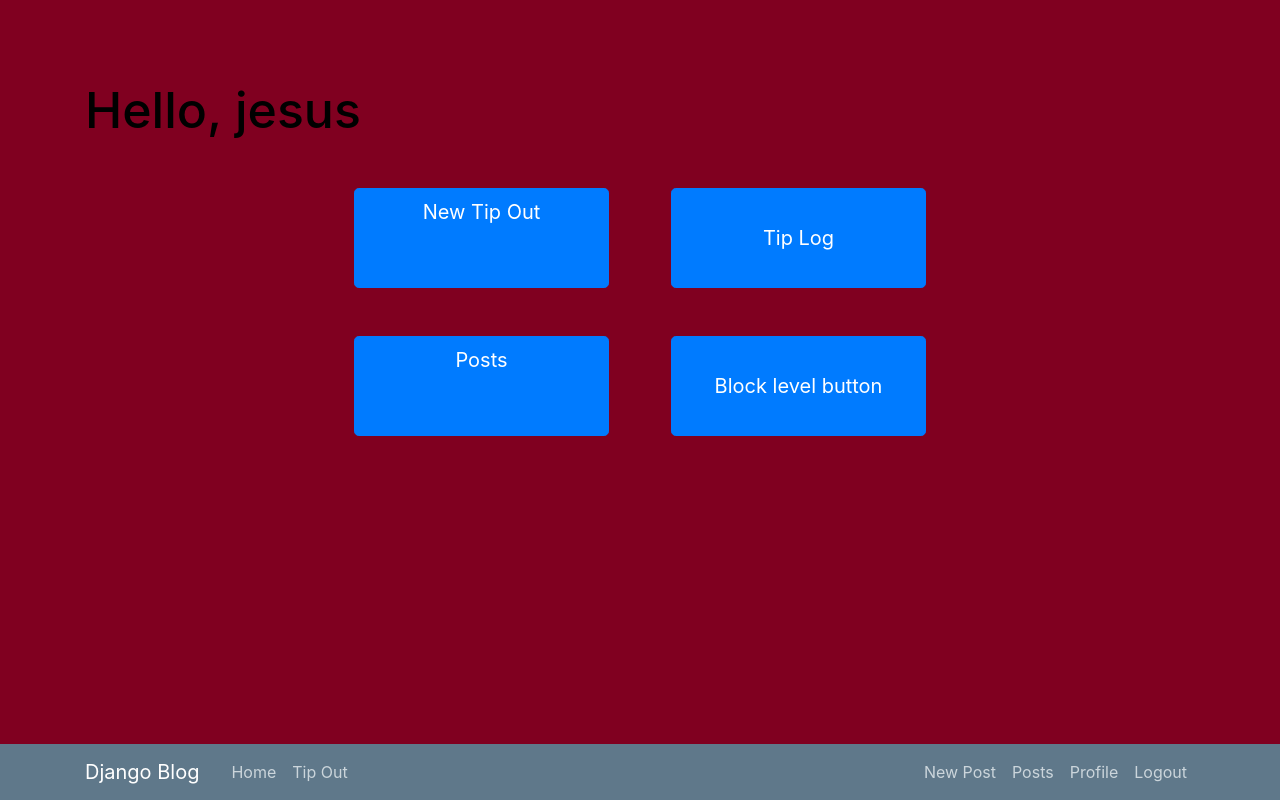
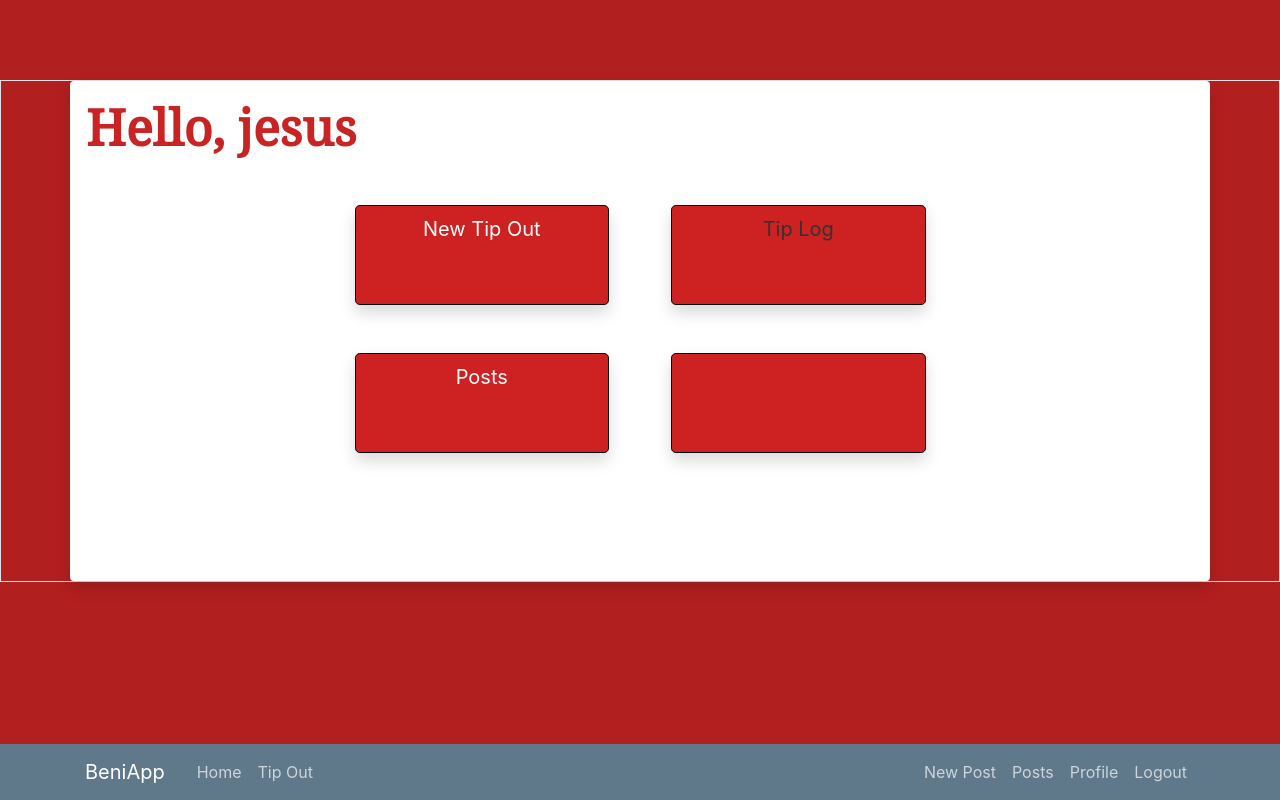
Before and after one commit to jesusvita/benihanaTipOut2, a Django app: page / in a window 1280 px wide. Run offline with Django 3.2, Linux system fonts and the light colour scheme; a user stored in the database is signed in; some libraries are stand-ins or nearby versions.

Commit message:
Added Font to greeting and some UI  changings

```diff
--- a/blog/templates/blog/base.html
+++ b/blog/templates/blog/base.html
@@ -9,20 +9,20 @@
 
     <!-- Bootstrap CSS -->
     <link rel="stylesheet" href="https://stackpath.bootstrapcdn.com/bootstrap/4.3.1/css/bootstrap.min.css" integrity="sha384-ggOyR0iXCbMQv3Xipma34MD+dH/1fQ784/j6cY/iJTQUOhcWr7x9JvoRxT2MZw1T" crossorigin="anonymous">
-
+    <link href="https://fonts.googleapis.com/css?family=Noto+Serif&display=swap" rel="stylesheet">
     <link rel="stylesheet" type="text/css" href="{% static 'blog/main.css' %}">
 
     {% if title %}
-    <title> Django Blog - {{ title }}</title>
+    <title> BeniApp - {{ title }}</title>
     {% else %}
-    <title> Django Blog</title>
+    <title> BeniApp</title>
     {% endif %}
 </head>
-<body style="background-color:#800020;">
+<body class = "border h-100" style="background-color:#ac0e0eec;">
     <header class="site-header">
       <nav class="navbar navbar-expand-md navbar-dark bg-steel fixed-bottom">
         <div class="container">
-          <a class="navbar-brand mr-4" href="/">Django Blog</a>
+          <a class="navbar-brand mr-4" href="/">BeniApp</a>
           <button class="navbar-toggler" type="button" data-toggle="collapse" data-target="#navbarToggle" aria-controls="navbarToggle" aria-expanded="false" aria-label="Toggle navigation">
             <span class="navbar-toggler-icon"></span>
           </button>
@@ -47,8 +47,8 @@
         </div>
       </nav>
     </header>
-    <main role="main" class="container" style="background-color:##FF0000; padding:%; margin: -10px, 0px, 0px, 0px;">
-        <div class="row">
+    <main role="main" class="shadow p-3  bg-white rounded container" style=" background-color:rgb(255, 242, 242); height: 500px; margin: -10px, 0px, 0px, 0px; ">
+        <div class="row h-100">
           <div class="col">
             {% if messages %}
               {% for message in messages %}
--- a/blog/templates/blog/home.html
+++ b/blog/templates/blog/home.html
@@ -6,29 +6,29 @@
      of the screen. I want to do this with every user
      so I have to figure that out.
      -->
-<h1 class="mr-1 mb-5" style="color:#000; font-size: 50px;">Hello, {{ user.username }}</h1>
+<h1 class="mr-1 mb-5" style="font-family: 'Noto Serif', serif; color:rgba(196, 13, 13, 0.911); font-size: 50px; font-weight: bold; ">Hello, {{ user.username }}</h1>
 
 <!-- I want to have four buttons in the center of the screen.-->
 <div class="row text-center d-flex justify-content-center">
 
   <!-- First button is going to be the new tip button-->
   <div class="col-sm-3 mr-3" style="width:40%;">
-    <a class="btn btn btn-primary btn-lg btn-block" style="height:100px" href="{% url 'blog-tip' %}">New Tip Out</a>
+    <a class="shadow btn btn btn-primary btn-lg btn-block" style="height:100px; background-color: rgb(206, 34, 34); border-color: rgb(0, 0, 0);" href="{% url 'blog-tip' %}">New Tip Out</a>
   </div>
   <!-- Second button is going to be a tip logger-->
   <div class="col-sm-3 ml-3" style="width:40%;">
-    <button type="button" class="btn btn-primary btn-lg btn-block" style="height:100px">Tip Log</button>
+    <a class="shadow btn btn btn-primary btn-lg btn-block" style="height:100px; background-color: rgb(206, 34, 34); border-color: rgb(0, 0, 0);"> Tip Log </a>
   </div>
 </div>
 
 <div class="row text-center d-flex justify-content-center mt-5" style="">
   <!-- Third button will be schedule intergration -->
   <div class="col-sm-3 mr-3" style="width:40%;">
-    <a class="btn btn btn-primary btn-lg btn-block" style="height:100px" href="{% url 'posts' %}">Posts</a>
+    <a class="shadow btn btn btn-primary btn-lg btn-block" style="height:100px; background-color: rgb(206, 34, 34); border-color: rgb(0, 0, 0);" href="{% url 'posts' %}">Posts</a>
   </div>
   <!-- Profie -->
   <div class="col-sm-3  ml-3" style="width:40%;">
-    <button type="button" class="btn btn-primary btn-lg btn-block" style="height:100px">Block level button</button>
+    <a class="shadow btn btn btn-primary btn-lg btn-block" style="height:100px; background-color: rgb(206, 34, 34); border-color: rgb(0, 0, 0);"> </a>
   </div>
 </div>
 
```
Also changed, not shown: db.sqlite3.
